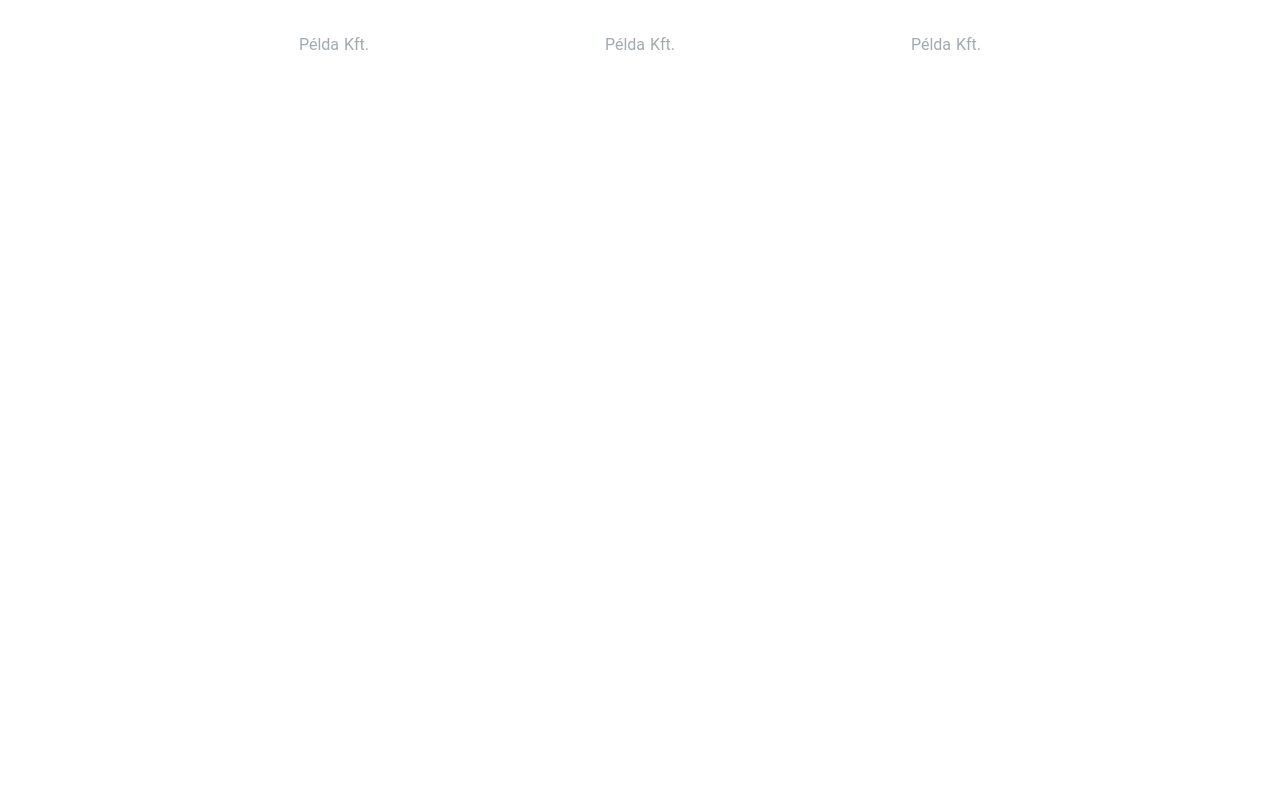
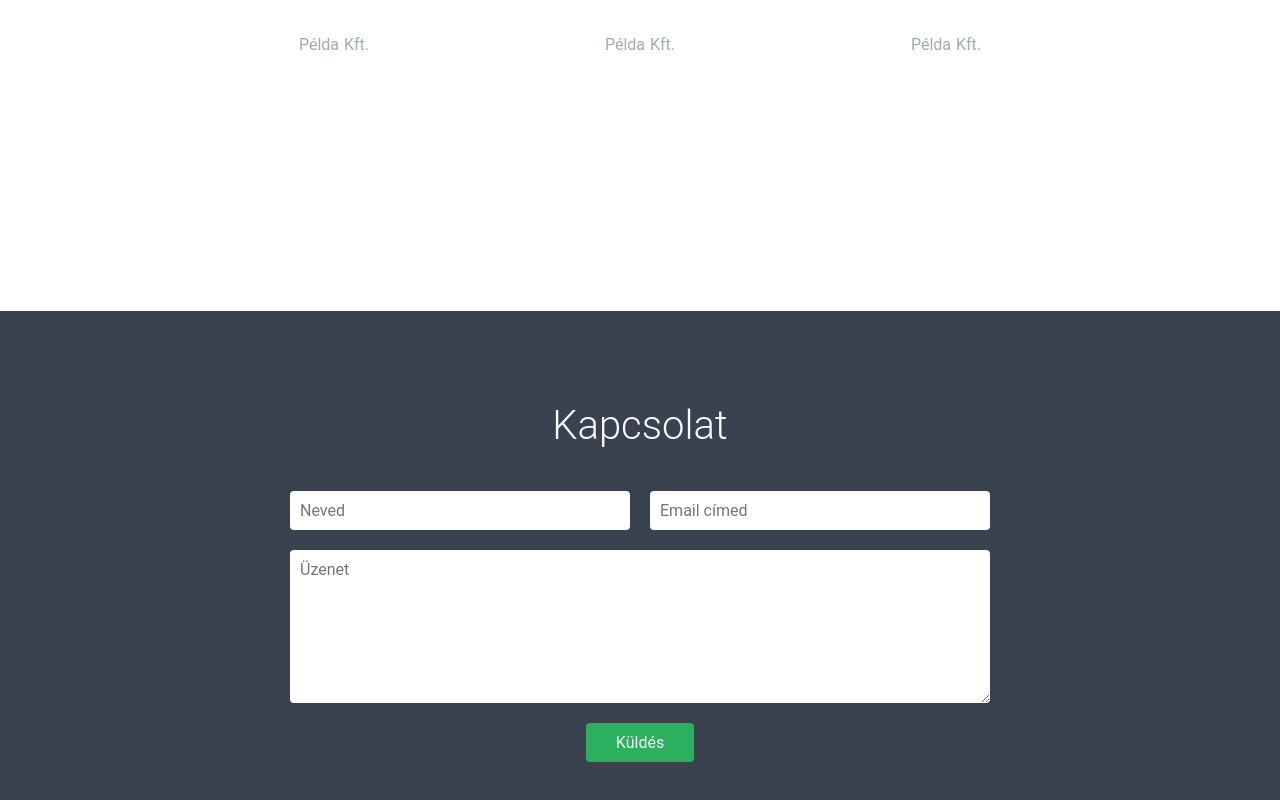
Before and after one commit to boti7/host-office, a Nuxt app: page / in a window 1280 px wide. Shown: the part 1688-2488 px from the top of the page. Before the commit the page ends 1999 px from the top, so only its background shows below. Built offline with nearby package versions, Linux system fonts and the light colour scheme.

Commit message:
Add component: SectionContact

```diff
--- a/assets/_variables.scss
+++ b/assets/_variables.scss
@@ -1,4 +1,5 @@
 $color-light: #F7F8FB;
+$color-success: #2CAF5F;
 $bg-color-light: $color-light;
 $title-color: #39424E;
 $text-color: #637381;
--- /dev/null
+++ b/components/SectionContact.vue
@@ -0,0 +1,82 @@
+<template>
+  <div class="section-wrapper">
+    <div class="container section">
+      <h2>Kapcsolat</h2>
+
+      <form>
+        <input type="text" placeholder="Neved" />
+        <input type="text" placeholder="Email címed">
+        <textarea rows="7" placeholder="Üzenet" />
+        <input type="submit" value="Küldés">
+      </form>
+    </div>
+  </div>
+</template>
+
+<script>
+  export default {
+    name: 'SectionContact'
+  }
+</script>
+
+<style lang="scss" scoped>
+  @import '@/assets/_variables.scss';
+
+  $section-bg-color: #39424E;
+
+  h2 {
+    color: $text-color-light;
+  }
+
+  .section-wrapper {
+    width: 100%;
+    background-color: $section-bg-color;
+  }
+
+  form {
+    display: flex;
+    justify-content: space-between;
+    flex-wrap: wrap;
+    width: calc(100% - 40px);
+    max-width: 700px;
+    margin: 20px auto;
+
+    input[type="text"] {
+      width: calc(50% - 10px);
+      margin: 10px 0;
+      padding: 10px;
+      border: none;
+      border-radius: 4px;
+      font-family: inherit;
+      font-size: 16px;
+    }
+
+    input[type="submit"] {
+      display: inline-block;
+      margin: 10px auto;
+      padding: 10px 30px;
+      border: none;
+      border-radius: 4px;
+      font-family: inherit;
+      font-size: 16px;
+      text-decoration: none;
+      color: $text-color-light;
+      cursor: pointer;
+      background-color: $color-success;
+    }
+    input[type="submit"]:hover {
+      background-color: scale_color($color-success, $lightness: -10%);
+    }
+
+    textarea {
+      width: 100%;
+      margin: 10px 0;
+      padding: 10px;
+      border: none;
+      border-radius: 4px;
+      font-family: inherit;
+      font-size: 16px;
+      resize: vertical;
+    }
+  }
+</style>
--- a/pages/index.vue
+++ b/pages/index.vue
@@ -9,6 +9,8 @@
     <SectionDomains />
 
     <SectionPartners />
+
+    <SectionContact />
   </div>
 </template>
 
@@ -18,6 +20,7 @@ import Hero from '~/components/Hero.vue';
 import SectionAboutUs from '~/components/SectionAboutUs.vue';
 import SectionDomains from '~/components/SectionDomains.vue';
 import SectionPartners from '~/components/SectionPartners.vue';
+import SectionContact from '~/components/SectionContact.vue';
 
 export default {
   components: {
@@ -25,7 +28,8 @@ export default {
     Hero,
     SectionAboutUs,
     SectionDomains,
-    SectionPartners
+    SectionPartners,
+    SectionContact
   }
 }
 </script>
```
